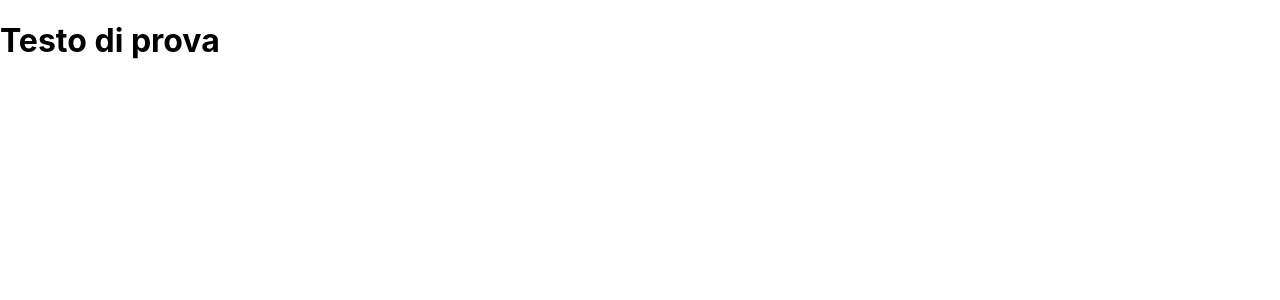
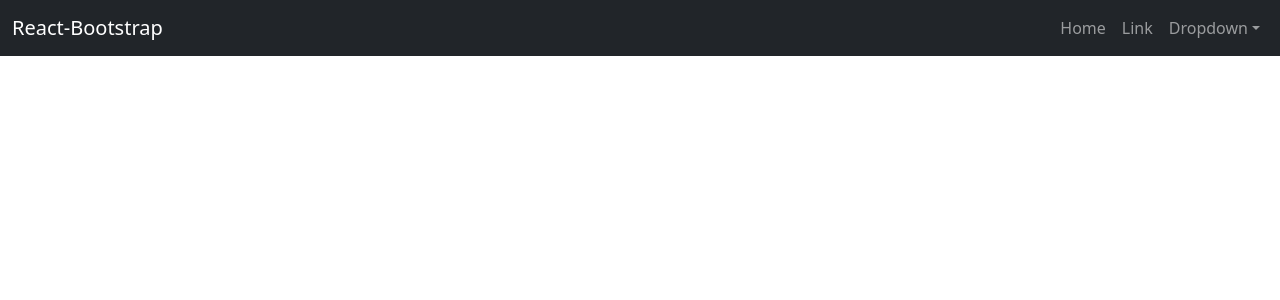
Before and after one commit to Serena293/project_u3_w2, a React (Create React App) app: page / in a window 1280 px wide. Shown: the top 300 px of the page. Built offline with nearby package versions, Linux system fonts and the light colour scheme.

Commit message:
Navbar setup

```diff
--- a/src/App.js
+++ b/src/App.js
@@ -1,8 +1,11 @@
-
+import MyNavbar from './components/MyNavbar'
+import 'bootstrap/dist/css/bootstrap.min.css';
 function App() {
   return (
+
     <div className="App">
-     <h1>Testo di prova</h1>
+     <header><MyNavbar /></header>
+     <main></main>
     </div>
   );
 }
--- a/src/components/MyNavbar.jsx
+++ b/src/components/MyNavbar.jsx
@@ -0,0 +1,34 @@
+import Container from 'react-bootstrap/Container';
+import Nav from 'react-bootstrap/Nav';
+import Navbar from 'react-bootstrap/Navbar';
+import NavDropdown from 'react-bootstrap/NavDropdown';
+
+function MyNavbar() {
+  return (
+    <Navbar expand="lg" className="bg-dark navbar-dark">
+      <Container fluid>
+        <Navbar.Brand href="#home" >React-Bootstrap</Navbar.Brand>
+        <Navbar.Toggle aria-controls="basic-navbar-nav" />
+        <Navbar.Collapse id="basic-navbar-nav">
+          <Nav className="ms-auto">
+            <Nav.Link href="#home">Home</Nav.Link>
+            <Nav.Link href="#link">Link</Nav.Link>
+            <NavDropdown title="Dropdown" id="basic-nav-dropdown">
+              <NavDropdown.Item href="#action/3.1">Action</NavDropdown.Item>
+              <NavDropdown.Item href="#action/3.2">
+                Another action
+              </NavDropdown.Item>
+              <NavDropdown.Item href="#action/3.3">Something</NavDropdown.Item>
+              <NavDropdown.Divider />
+              <NavDropdown.Item href="#action/3.4">
+                Separated link
+              </NavDropdown.Item>
+            </NavDropdown>
+          </Nav>
+        </Navbar.Collapse>
+      </Container>
+    </Navbar>
+  );
+}
+
+export default MyNavbar;
```
